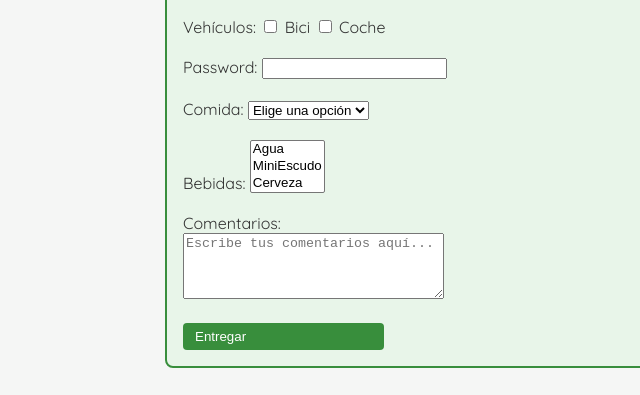
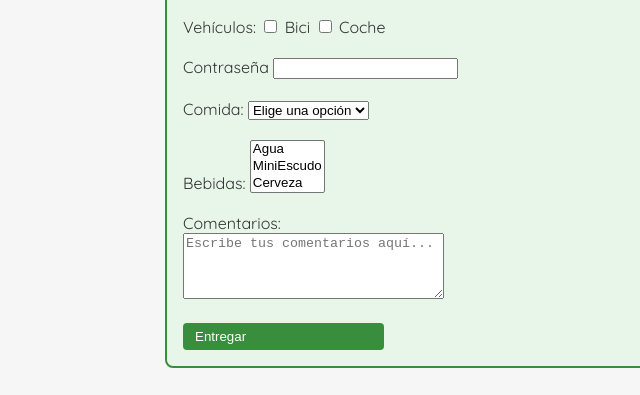
Before and after one commit to excorpionvgt/WEB_BARCA, a plain HTML site: page index.html in a window 1280 px wide. Shown: the part 1190-1585 px from the top of the page, 75-715 px from the left. Drawn offline with Linux system fonts and the light colour scheme.

Commit message:
Update index.html

```diff
--- a/index.html
+++ b/index.html
@@ -81,7 +81,7 @@
 
 
 
-        <label>Password:</label>
+        <label>Contraseña
         <input type="password" name="password"><br><br>
 
         <label>Comida:</label>
```
